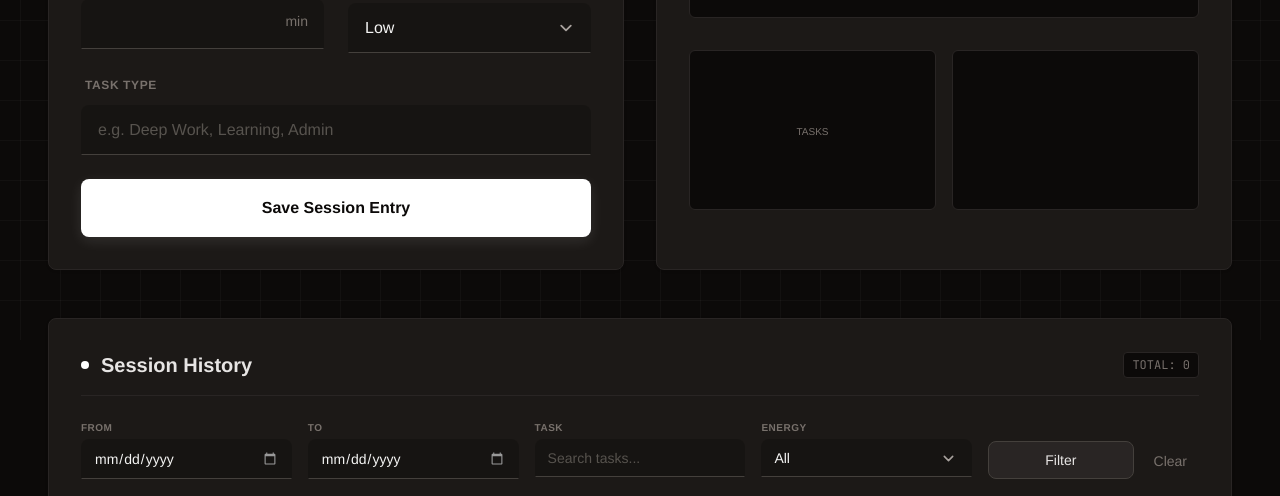
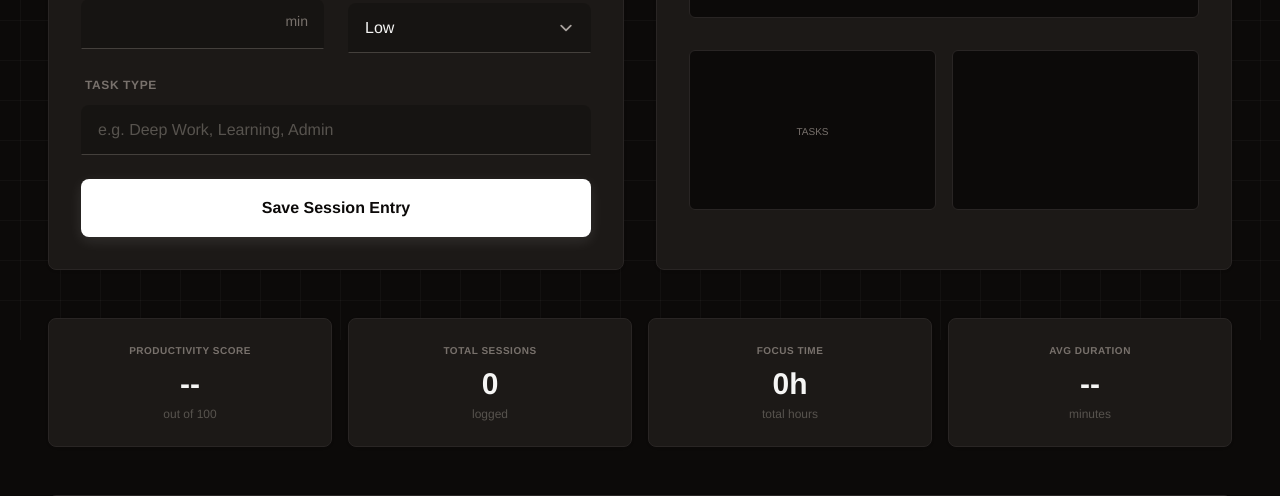
Before and after one commit to whoisZeniX/ScatterSense, a Flask app: page /dashboard in a window 1280 px wide. Shown: the part 460-956 px from the top of the page. Run offline with Flask 3, Linux system fonts and the light colour scheme; data that the repository does not hold is empty; some libraries are stand-ins or nearby versions.

Commit message:
Implement productivity score algorithm and dashboard stat cards Enhanced the analytics engine to compute a weighted productivity score based on session duration, energy levels, and consistency

```diff
--- a/templates/dashboard.html
+++ b/templates/dashboard.html
@@ -153,6 +153,53 @@
             </div>
         </div>
 
+        <div class="grid grid-cols-2 md:grid-cols-4 gap-4 mb-12">
+            <div class="glass-panel p-6 text-center">
+                <div class="text-stone-500 text-[10px] uppercase tracking-wider font-semibold mb-2">Productivity Score</div>
+                <div class="text-3xl font-bold text-stone-100">
+                    {% if insights and insights.productivity_score is defined %}
+                        {{ insights.productivity_score }}
+                    {% else %}
+                        --
+                    {% endif %}
+                </div>
+                <div class="text-stone-600 text-xs mt-1">out of 100</div>
+            </div>
+            <div class="glass-panel p-6 text-center">
+                <div class="text-stone-500 text-[10px] uppercase tracking-wider font-semibold mb-2">Total Sessions</div>
+                <div class="text-3xl font-bold text-stone-100">
+                    {% if insights and insights.total_sessions is defined %}
+                        {{ insights.total_sessions }}
+                    {% else %}
+                        0
+                    {% endif %}
+                </div>
+                <div class="text-stone-600 text-xs mt-1">logged</div>
+            </div>
+            <div class="glass-panel p-6 text-center">
+                <div class="text-stone-500 text-[10px] uppercase tracking-wider font-semibold mb-2">Focus Time</div>
+                <div class="text-3xl font-bold text-stone-100">
+                    {% if insights and insights.total_focus_hours is defined %}
+                        {{ insights.total_focus_hours }}h
+                    {% else %}
+                        0h
+                    {% endif %}
+                </div>
+                <div class="text-stone-600 text-xs mt-1">total hours</div>
+            </div>
+            <div class="glass-panel p-6 text-center">
+                <div class="text-stone-500 text-[10px] uppercase tracking-wider font-semibold mb-2">Avg Duration</div>
+                <div class="text-3xl font-bold text-stone-100">
+                    {% if insights and insights.average_duration is defined %}
+                        {{ insights.average_duration }}
+                    {% else %}
+                        --
+                    {% endif %}
+                </div>
+                <div class="text-stone-600 text-xs mt-1">minutes</div>
+            </div>
+        </div>
+
         <div class="glass-panel p-8">
             <div class="flex justify-between items-center mb-6 border-b border-stone-800 pb-4">
                 <h2 class="text-xl font-semibold text-stone-200 flex items-center gap-3">
--- a/utils/analysis.py
+++ b/utils/analysis.py
@@ -5,22 +5,54 @@ def analyze_sessions(sessions):
     time_counts = {}
     total_duration = 0
     energy_counts = {}
+    task_counts = {}
+    energy_map = {"low": 1, "medium": 2, "high": 3}
+    energy_scores = []
 
     for session in sessions:
         time_period = session[1]
         duration = int(session[2])
         energy = session[3]
+        task = session[5] if len(session) > 5 else "unknown"
 
         time_counts[time_period] = time_counts.get(time_period, 0) + 1
         energy_counts[energy] = energy_counts.get(energy, 0) + 1
+        task_counts[task] = task_counts.get(task, 0) + 1
         total_duration += duration
+
+        if energy in energy_map:
+            energy_scores.append(energy_map[energy])
 
     most_productive_time = max(time_counts, key=time_counts.get)
     most_common_energy = max(energy_counts, key=energy_counts.get)
     average_duration = total_duration // len(sessions)
 
+    total_sessions = len(sessions)
+    total_focus_hours = round(total_duration / 60, 1)
+
+    avg_energy = sum(energy_scores) / len(energy_scores) if energy_scores else 0
+    duration_score = min(average_duration / 60, 1.0)
+    energy_score = avg_energy / 3.0
+    consistency_score = min(total_sessions / 20, 1.0)
+    productivity_score = round((duration_score * 40 + energy_score * 35 + consistency_score * 25), 1)
+
+    unique_dates = set()
+    for session in sessions:
+        if session[1]:
+            unique_dates.add(session[1])
+
+    sorted_dates = sorted(unique_dates)
+    streak = 0
+    if sorted_dates:
+        streak = 1
+
     return {
         "most_productive_time": most_productive_time,
         "most_common_energy": most_common_energy,
-        "average_duration": average_duration
+        "average_duration": average_duration,
+        "total_sessions": total_sessions,
+        "total_focus_hours": total_focus_hours,
+        "productivity_score": productivity_score,
+        "streak": streak,
+        "total_duration": total_duration
     }
```
